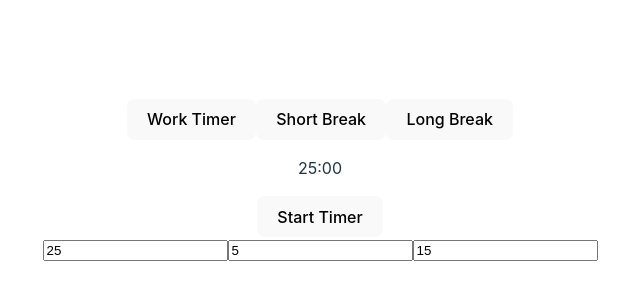
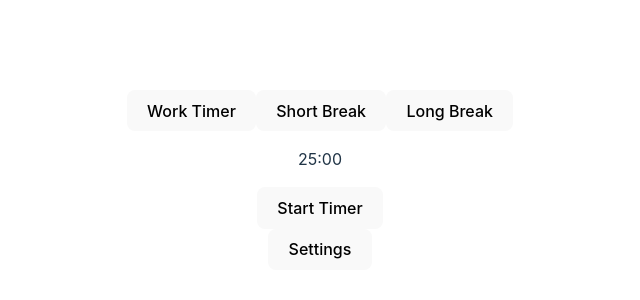
Before and after one commit to John-Ericksen/PomoTimer, a React (Vite) app: page / in a window 1280 px wide. Shown: the part 220-520 px from the top of the page, without its empty margins (320-960 px from the left). Built offline with nearby package versions, Linux system fonts and the light colour scheme.

Commit message:
add button to show/hide settings menu

```diff
--- a/src/components/Settings.tsx
+++ b/src/components/Settings.tsx
@@ -1,5 +1,11 @@
 import { useEffect, useState } from "react";
 export default function Settings(props: any) {
+  const [showForm, setShowForm] = useState(false);
+
+  function changeShowForm() {
+    setShowForm((prevShowForm) => !prevShowForm);
+  }
+
   const [workMinutes, setWorkMinutes] = useState(
     `${Math.floor((props.timerValues[0] / 1000 / 60) % 60)}`
   );
@@ -13,20 +19,34 @@ export default function Settings(props: any) {
   );
 
   const updateTimerValues = () => {
-    const workMinutesInput = document.getElementById(
+    var workMinutesInput: HTMLInputElement;
+    var shortBreakMinutesInput: HTMLInputElement;
+    var longBreakMinutesInput: HTMLInputElement;
+
+    if (document.getElementById("work-minutes-input") as HTMLInputElement) {
+      workMinutesInput = document.getElementById(
         "work-minutes-input"
       ) as HTMLInputElement;
-    const shortBreakMinutesInput = document.getElementById(
+      setWorkMinutes(workMinutesInput.value);
+    }
+
+    if (
+      document.getElementById("short-break-minutes-input") as HTMLInputElement
+    ) {
+      shortBreakMinutesInput = document.getElementById(
         "short-break-minutes-input"
       ) as HTMLInputElement;
-    const longBreakMinutesInput = document.getElementById(
+      setShortBreakMinutes(shortBreakMinutesInput.value);
+    }
+
+    if (
+      document.getElementById("long-break-minutes-input") as HTMLInputElement
+    ) {
+      longBreakMinutesInput = document.getElementById(
         "long-break-minutes-input"
       ) as HTMLInputElement;
-
-
-    setWorkMinutes(workMinutesInput.value);
-    setShortBreakMinutes(shortBreakMinutesInput.value);
       setLongBreakMinutes(longBreakMinutesInput.value);
+    }
   };
 
   useEffect(() => {
@@ -34,12 +54,16 @@ export default function Settings(props: any) {
     props.setTimerValues([
       (parseInt(workMinutes) || 0) * 1000 * 60,
       (parseInt(shortBreakMinutes) || 0) * 1000 * 60,
-      (parseInt(longBreakMinutes) || 0) * 1000 * 60
+      (parseInt(longBreakMinutes) || 0) * 1000 * 60,
     ]); //needs a conversion to ms
   }, [workMinutes, shortBreakMinutes, longBreakMinutes]);
 
   return (
     <>
+      <button className="settings" onClick={changeShowForm}>
+        Settings
+      </button>
+      {showForm && (
         <form action="">
           <input
             onChange={updateTimerValues}
@@ -57,6 +81,7 @@ export default function Settings(props: any) {
             id="long-break-minutes-input"
           ></input>
         </form>
+      )}
     </>
   );
 }
```
Lines whose indentation alone changed are shown as unchanged.
